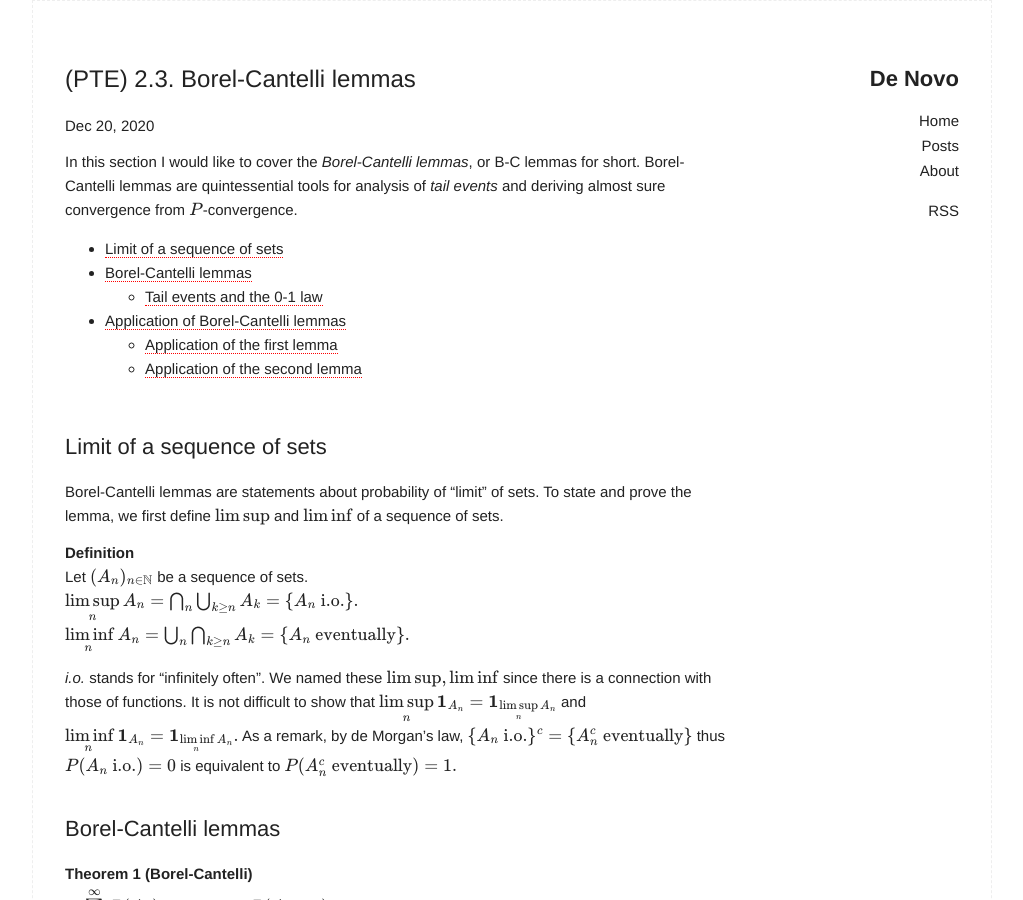
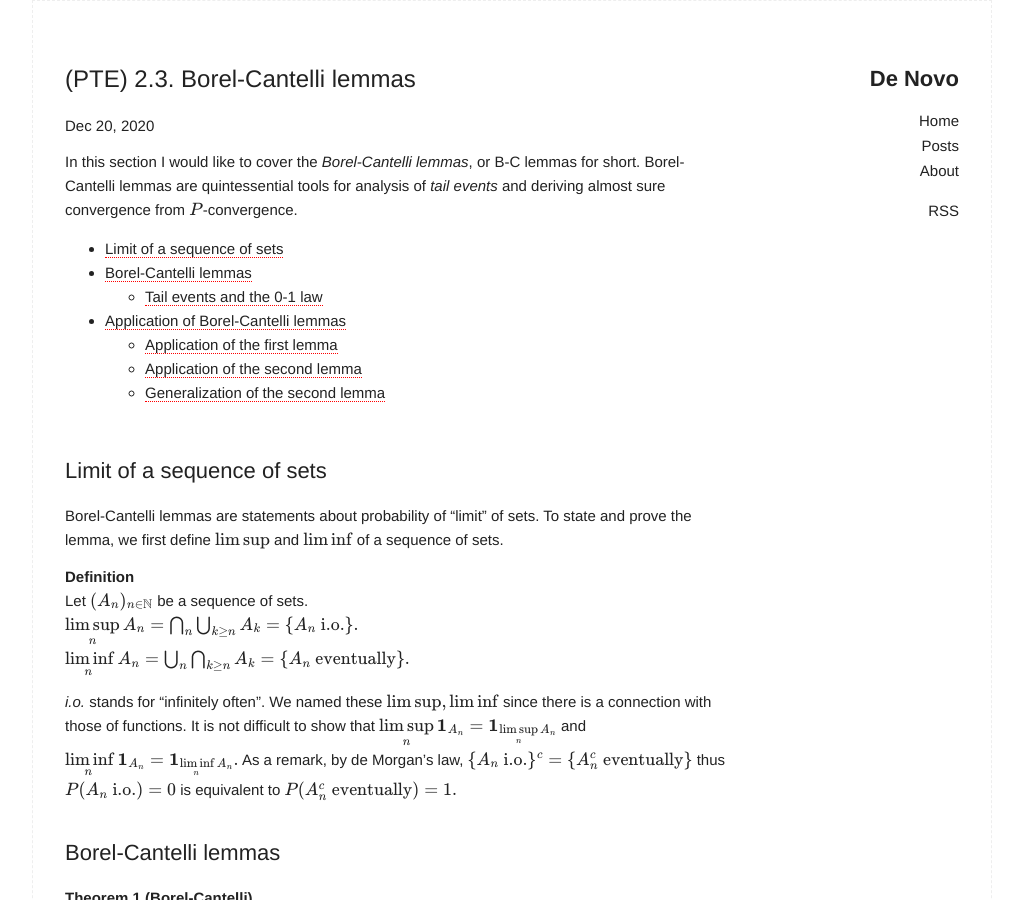
Before and after one commit to naturale0/naturale0.github.io, a Jekyll site: the page built from _posts/2020-12-20-[PTE] 2.3 B-C lemmas.md, in a window 1280 px wide and 900 px high. Shown: the whole window, without its empty margins (128-1151 px from the left). Built offline with Jekyll 4.4.1, drawn with Linux system fonts in a browser that asks for light colours; formulas are drawn with MathJax 3; comment, search, counter and statistics services are not loaded; some of the changed text lies outside the part shown.

Commit message:
edit toc

```diff
--- a/_posts/2020-12-20-[PTE] 2.3 B-C lemmas.md
+++ b/_posts/2020-12-20-[PTE] 2.3 B-C lemmas.md
@@ -133,6 +133,8 @@ $$
 By (i), the desired result follows.
 </div>
 
+### Generalization of the second lemma
+
 Another important result is a generalization of the lemma.
 
 <div class="theorem" text="2.3.9">
```
Also changed, not shown: 2 other files.
